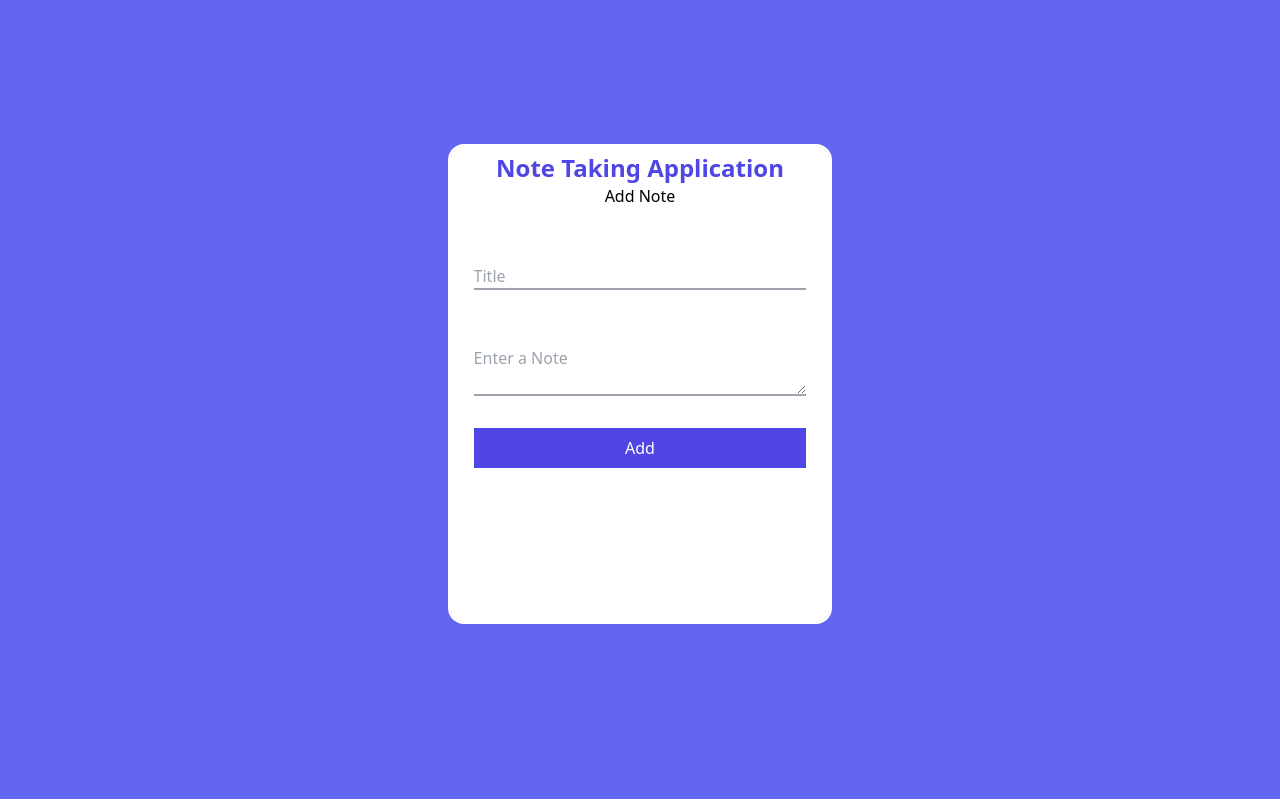
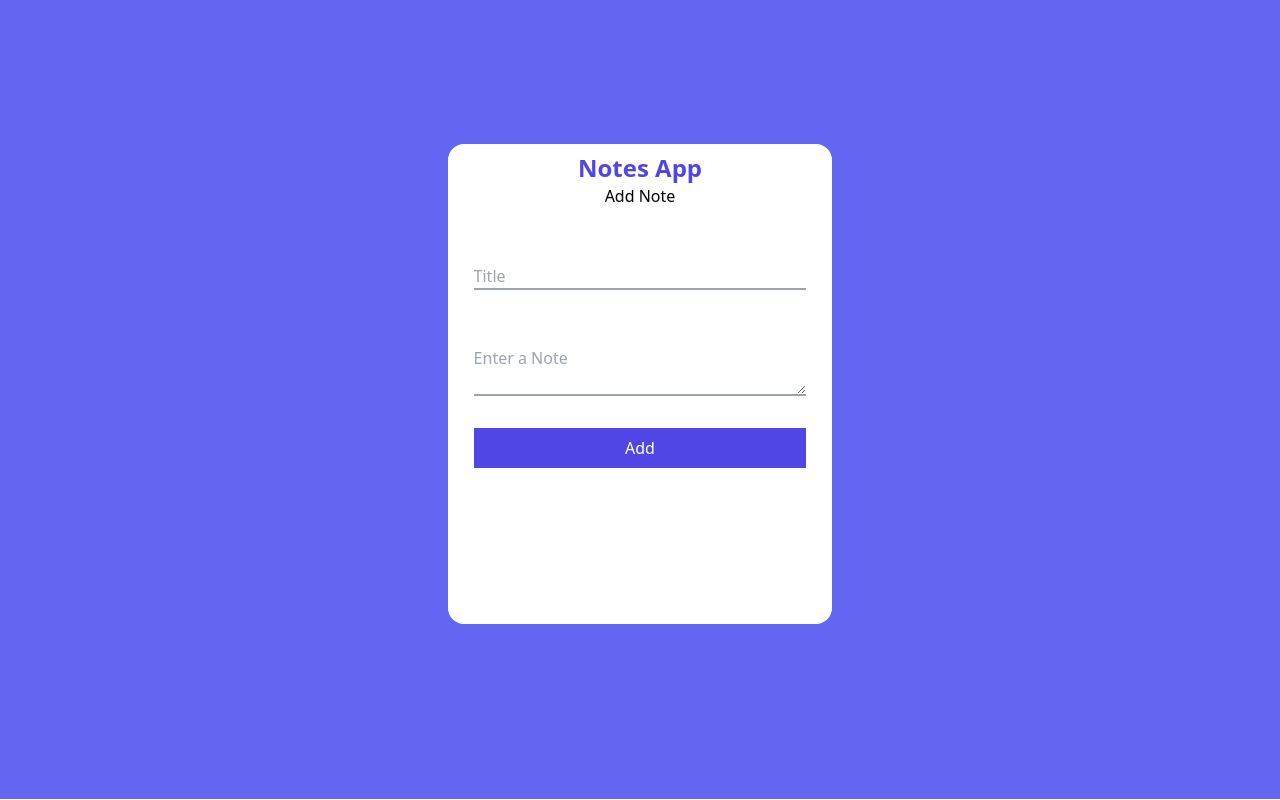
Before and after one commit to DecodersCommunity/note-taking-application-reactjs, a React (Create React App) app: page / in a window 1280 px wide. Built offline with nearby package versions, Linux system fonts and the light colour scheme.

Commit message:
Update App.js

```diff
--- a/src/App.js
+++ b/src/App.js
@@ -5,7 +5,7 @@ function App() {
     <>
       <div className="bg-indigo-500 w-[100vw] h-[100vh] mt-[-1px] pt-[1px]">
         <div className='bg-white w-[30vw] h-[60vh] m-auto my-[18vh] rounded-2xl'>
-            <div className='text-2xl text-center text-indigo-600 font-bold pt-[1vh]'>Note Taking Application</div>
+            <div className='text-2xl text-center text-indigo-600 font-bold pt-[1vh]'>Notes App</div>
             <div className='text-center'>Add Note</div>
             <form className='flex flex-col'>
                 <input
```
